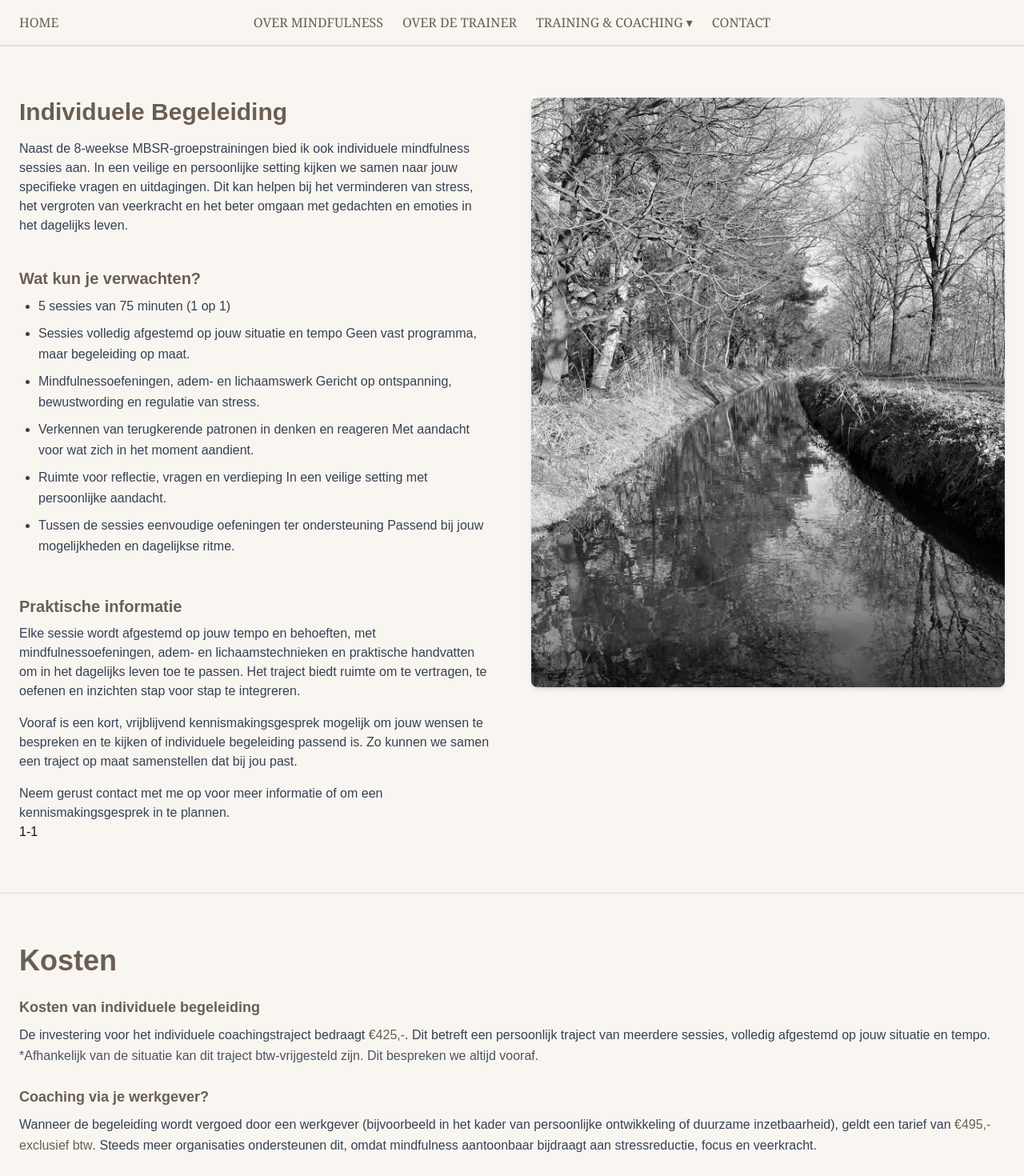
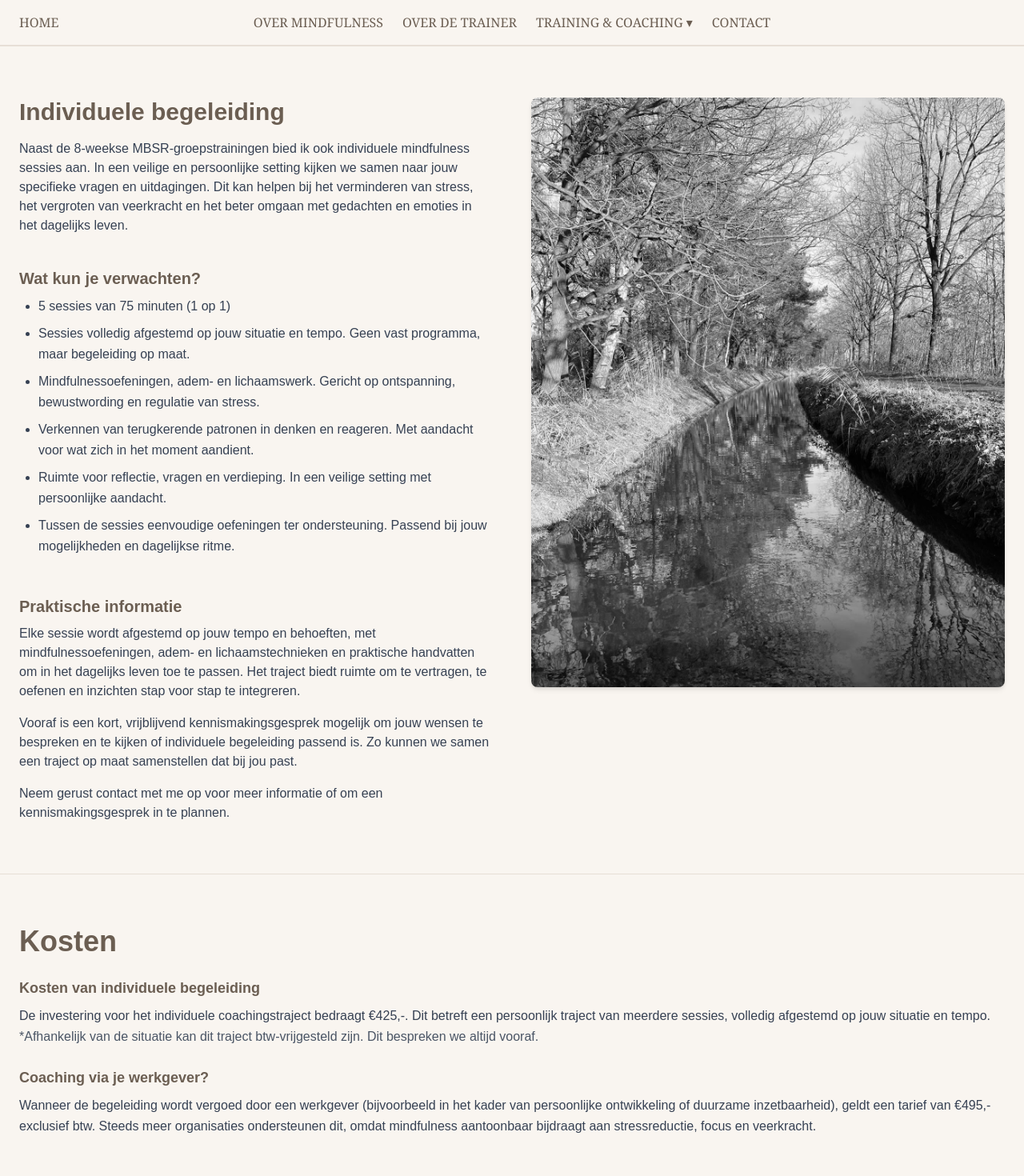
Before and after one commit to Nieksnut/mindfulness-website, a Next.js app: page /coaching in a window 1280 px wide. Shown: the part 500-1970 px from the top of the page at 80% size. Built offline with nearby package versions, Linux system fonts and the light colour scheme.

Commit message:
Update website teksten / styling

```diff
--- a/src/components/CoachingBlock.tsx
+++ b/src/components/CoachingBlock.tsx
@@ -30,7 +30,7 @@ export default function PraktischBlock() {
       {/* Tekst */}
       <div className="w-full md:w-1/2 flex flex-col justify-center">
         <h2 className="text-3xl font-semibold text-[#6b5e52] mb-4">
-          Individuele Begeleiding
+          Individuele begeleiding
         </h2>
 
         <p className="text-gray-700 mb-4">
@@ -44,22 +44,22 @@ export default function PraktischBlock() {
         <ul className="list-disc list-outside pl-6 text-gray-700 leading-relaxed mb-6 space-y-2">
           <li>5 sessies van 75 minuten (1 op 1)</li>
           <li>
-            Sessies volledig afgestemd op jouw situatie en tempo
+            Sessies volledig afgestemd op jouw situatie en tempo.
             Geen vast programma, maar begeleiding op maat.
           </li>
           <li>
-            Mindfulnessoefeningen, adem- en lichaamswerk
+            Mindfulnessoefeningen, adem- en lichaamswerk.
             Gericht op ontspanning, bewustwording en regulatie van stress.
           </li>
-          <li>Verkennen van terugkerende patronen in denken en reageren
+          <li>Verkennen van terugkerende patronen in denken en reageren.
             Met aandacht voor wat zich in het moment aandient.
             </li>
           <li>
-            Ruimte voor reflectie, vragen en verdieping
+            Ruimte voor reflectie, vragen en verdieping.
             In een veilige setting met persoonlijke aandacht.
           </li>
           <li>
-            Tussen de sessies eenvoudige oefeningen ter ondersteuning
+            Tussen de sessies eenvoudige oefeningen ter ondersteuning.
             Passend bij jouw mogelijkheden en dagelijkse ritme.
           </li>
         </ul>
@@ -81,7 +81,6 @@ export default function PraktischBlock() {
         </p>
 
 
-1-1
 
       </div>
 
--- a/src/components/Footer.tsx
+++ b/src/components/Footer.tsx
@@ -28,7 +28,7 @@ export default function Footer() {
         </div>
 
         <p className="text-gray-600 mt-8 text-sm">
-          © {year} Mindfulness met Claire • Alle rechten voorbehouden
+          © {year} Mindfulness bij Claire • Alle rechten voorbehouden
         </p>
       </div>
     </footer>
--- a/src/components/TRAINING8weekse.tsx
+++ b/src/components/TRAINING8weekse.tsx
@@ -84,7 +84,7 @@ export default function PraktischBlock() {
       {/* Afbeelding */}
       <div className="w-full md:w-1/2 md:order-2">
         <Image
-          src="/images/training_route.png"
+          src="/images/bedrijven.jpeg"
           alt="Rust en aandacht in de natuur"
           width={800}
           height={550}
--- a/src/components/TRAINING8weekseprijs.tsx
+++ b/src/components/TRAINING8weekseprijs.tsx
@@ -55,7 +55,7 @@ export default function KostenVergoedingenBlock() {
           Zorgverzekeraars zoals Interpolis, Zilveren Kruis en FBTO vragen daarnaast om een trainer met een AGB-code. Ook deze heb ik. Let op: sommige verzekeraars kunnen vragen om een verwijsbrief van je huisarts of bedrijfsarts. Het is aan te raden dit vooraf te controleren bij je zorgverzekeraar.
         </p>
         <p className="text-gray-700 leading-relaxed mb-6">
-          Veel zorgverzekeraars vergoeden (deels) een mindfulness training, met een gemiddelde vergoeding rond de €350,-. Let op: de vergoeding heeft geen invloed op je eigen risico.
+          Veel zorgverzekeraars vergoeden (deels) een mindfulness training. Let op: de vergoeding heeft geen invloed op je eigen risico.
         </p>
 
         <p className="text-gray-700 leading-relaxed mb-6">
@@ -77,7 +77,7 @@ export default function KostenVergoedingenBlock() {
         <p className="text-gray-700 leading-relaxed">
           Veel mantelzorgers dragen vandaag de dag extra zorgverantwoordelijkheid door de veranderingen in de zorg.
           Gemeenten kunnen hierin ondersteunen via de WMO (Wet Maatschappelijke Ondersteuning).
-          In sommige gevallen is het mogelijk om een mindfulness training (gedeeltelijk) vergoed te krijgen als mantelzorger,via de gemeente of je zorgverzekeraar.
+          In sommige gevallen is het mogelijk om een mindfulness training (gedeeltelijk) vergoed te krijgen als mantelzorger, via de gemeente of je zorgverzekeraar.
           Informeer bij jouw gemeente of je hiervoor in aanmerking komt.
         </p>
       </div>
--- a/src/components/TRAININGBedrijvenprijs.tsx
+++ b/src/components/TRAININGBedrijvenprijs.tsx
@@ -28,7 +28,7 @@ export default function KostenVergoedingenBlock() {
     >
       <div className="w-full flex flex-col justify-center md:justify-start h-full">
         <h2 className="text-2xl md:text-4xl font-semibold mb-6 text-[#6b5e52]">
-          Training & coaching voor organisaties
+          Training en coaching voor organisaties
         </h2>
 
         <p className="text-gray-700 leading-relaxed mb-8">
--- a/src/components/TRAININGCoachingprijs.tsx
+++ b/src/components/TRAININGCoachingprijs.tsx
@@ -35,8 +35,7 @@ export default function KostenVergoedingenBlock() {
           Kosten van individuele begeleiding
         </h3>
         <p className="text-gray-700 leading-relaxed mb-6">
-          De investering voor het individuele coachingstraject bedraagt{" "}
-          <span className="font-medium text-[#6b5e52]">€425,-</span>. Dit betreft een
+          De investering voor het individuele coachingstraject bedraagt €425,-. Dit betreft een
           persoonlijk traject van meerdere sessies, volledig afgestemd op jouw
           situatie en tempo.
           <br />
@@ -52,8 +51,7 @@ export default function KostenVergoedingenBlock() {
         <p className="text-gray-700 leading-relaxed mb-6">
           Wanneer de begeleiding wordt vergoed door een werkgever (bijvoorbeeld in het
           kader van persoonlijke ontwikkeling of duurzame inzetbaarheid), geldt een
-          tarief van{" "}
-          <span className="font-medium text-[#6b5e52]">€495,- exclusief btw</span>.
+          tarief van €495,- exclusief btw.
           Steeds meer organisaties ondersteunen dit, omdat mindfulness aantoonbaar
           bijdraagt aan stressreductie, focus en veerkracht.
         </p>
--- a/src/components/TRAININGbedrijven.tsx
+++ b/src/components/TRAININGbedrijven.tsx
@@ -66,7 +66,7 @@ export default function PraktischBlock() {
       {/* Afbeelding */}
       <div className="w-full md:w-1/2 md:order-2">
         <Image
-          src="/images/bedrijven.jpeg"
+          src="/images/training_route.png"
           alt="Rust en aandacht in de natuur"
           width={800}
           height={550}
```
